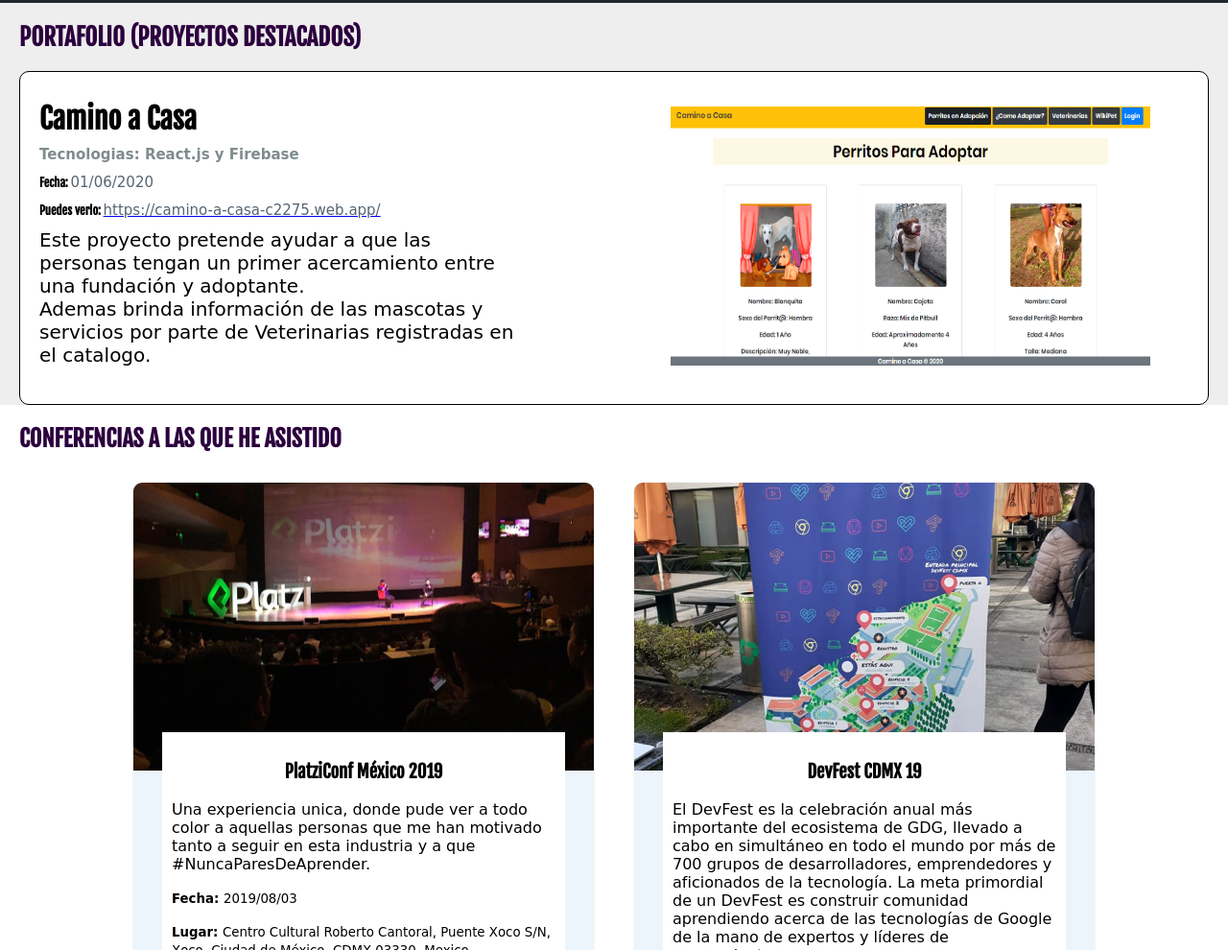
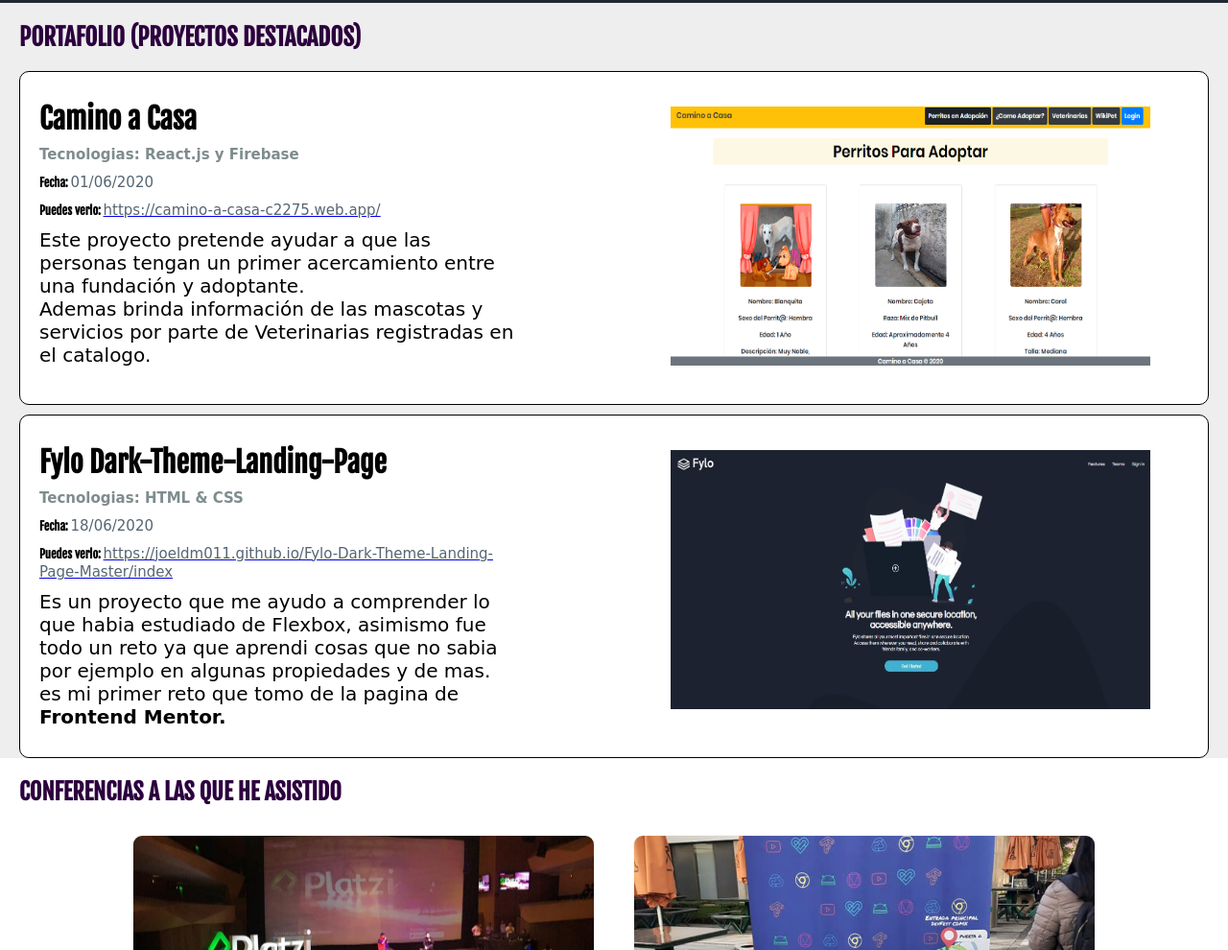
Before and after one commit to iJCode1/Portafolio, a plain HTML site: page index.html in a window 1280 px wide. Shown: the part 417-1407 px from the top of the page at 96% size. Drawn offline with Linux system fonts and the light colour scheme; a web font is replaced by a local one.

Commit message:
Agregue un nuevo proyecto

```diff
--- a/css/estilos.css
+++ b/css/estilos.css
@@ -142,6 +142,7 @@ header .menu {
   font-size: 15px;
 }
 
+
 .project-date {
   font-family: "Fjalla One", sans-serif;
   margin: 0px;
@@ -165,6 +166,13 @@ header .menu {
 .project-description {
   font-size: 20px;
   margin: 5px 0px 10px 0px;
+
+}
+
+.project-description a{
+  text-decoration: none;
+  color: black;
+  font-weight: 600;
 }
 
 .project-image {
--- a/index.html
+++ b/index.html
@@ -89,6 +89,40 @@
           <img
             class="project-image"
             src="images/Camino_a_Casa.png"
+            alt="Camino a Casa"
+            width="500px"
+          />
+        </figure>
+      </article>
+
+      <article class="project">
+        <div class="project-detail">
+          <h3 class="project-title">Fylo Dark-Theme-Landing-Page</h3>
+          <h6 class="project-technology">Tecnologias: HTML & CSS</h6>
+          <p class="project-date">
+            <small>
+              <strong>Fecha: </strong
+              ><span class="smallgray">18/06/2020</span></small
+            >
+          </p>
+          <p class="project-link">
+            <small>
+              <strong>Puedes verlo: </strong>
+              <a href="https://joeldm011.github.io/Fylo-Dark-Theme-Landing-Page-Master/index" target="_blank"
+                ><span class="smallgray"
+                  >https://joeldm011.github.io/Fylo-Dark-Theme-Landing-Page-Master/index</span
+                ></a
+              >
+            </small>
+          </p>
+          <p class="project-description">
+            Es un proyecto que me ayudo a comprender lo que habia estudiado de Flexbox, asimismo fue todo un reto ya que aprendi cosas que no sabia por ejemplo en algunas propiedades y de mas. <br/> es mi primer reto que tomo de la pagina de <a href="https://www.frontendmentor.io/challenges/fylo-dark-theme-landing-page-5ca5f2d21e82137ec91a50fd">Frontend Mentor.</a>
+          </p>
+        </div>
+        <figure class="project-imageWrapper">
+          <img
+            class="project-image"
+            src="images/Fylo.jpg"
             alt="Camino a Casa"
             width="500px"
           />
```
Also changed, not shown: images/Fylo.jpg (added).
